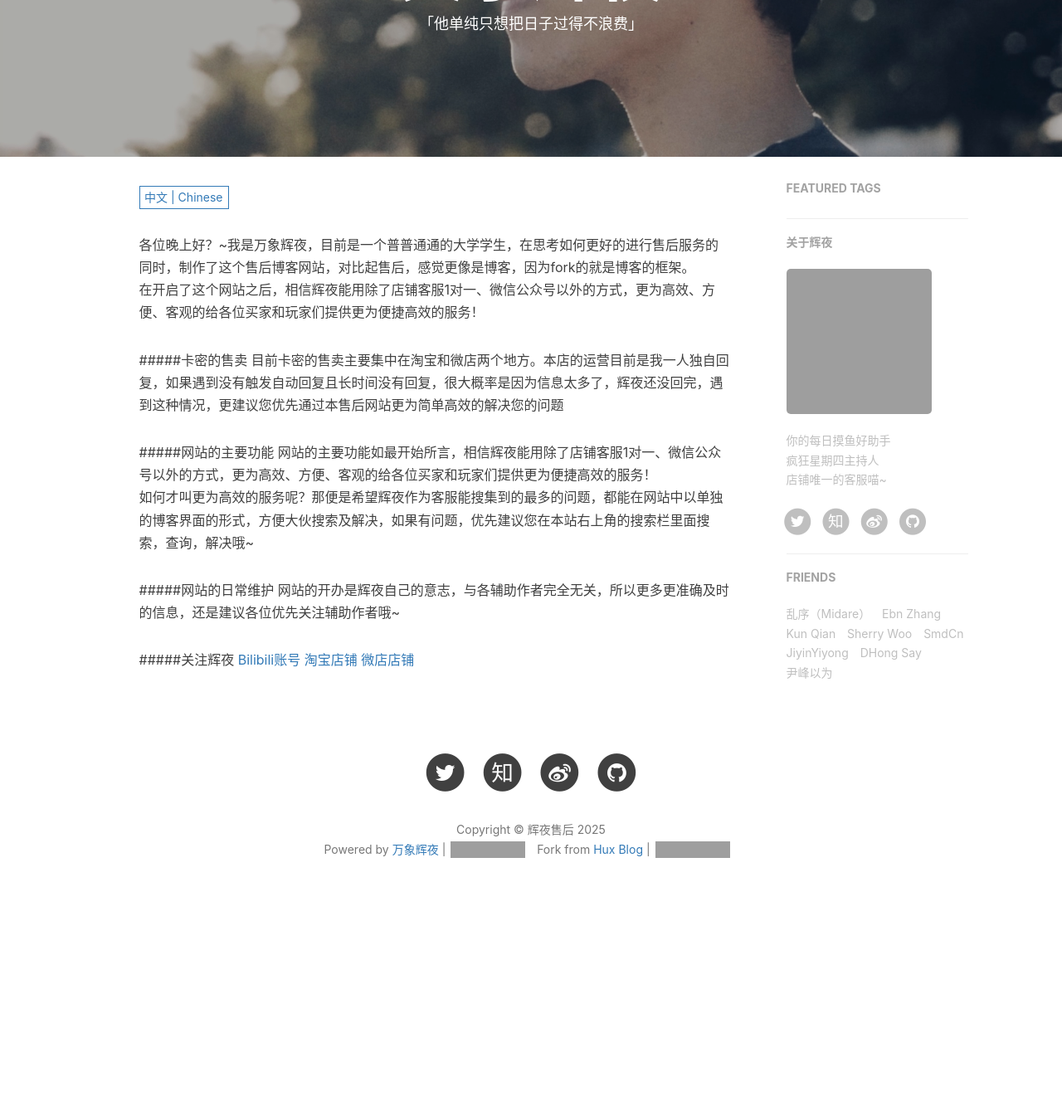
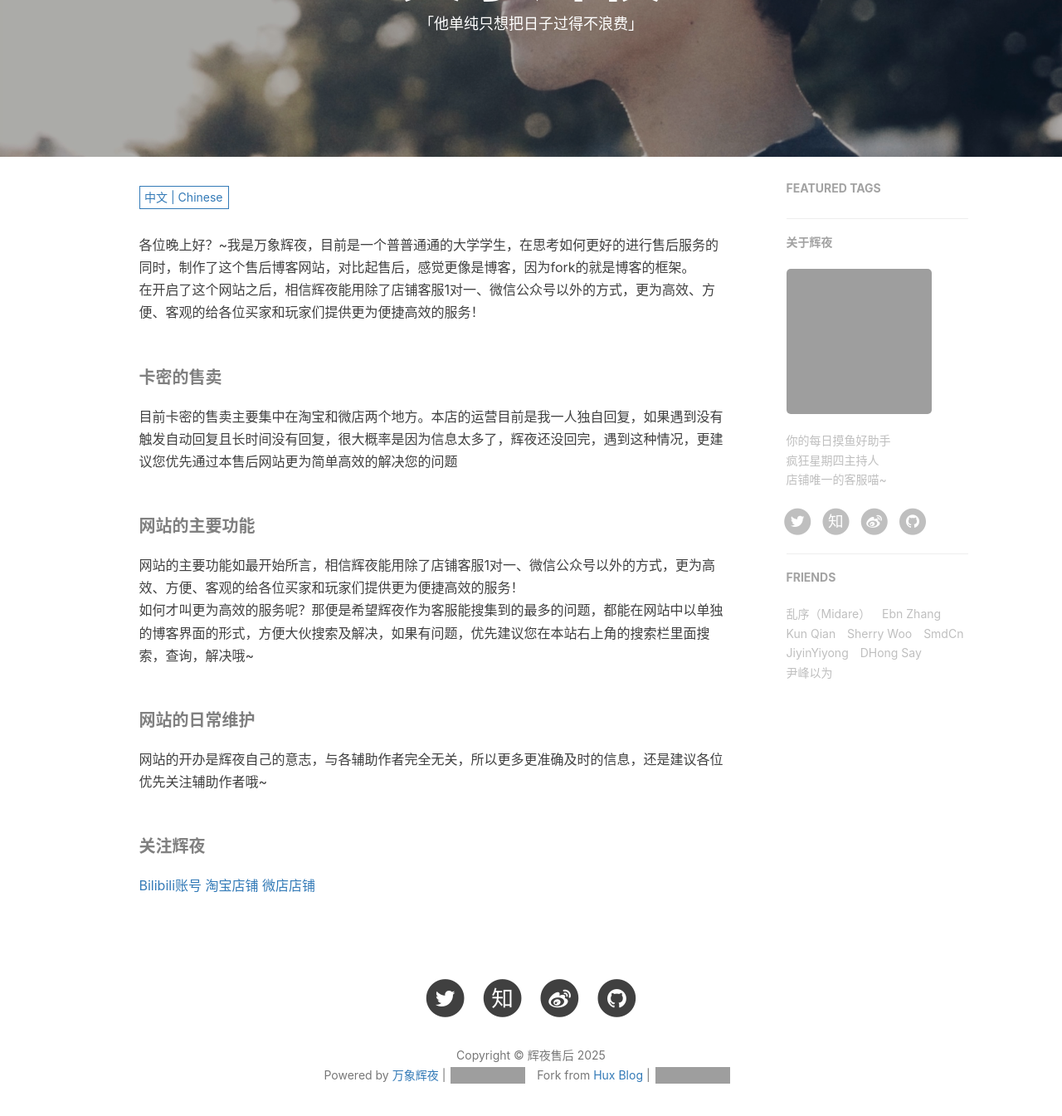
Before and after one commit to AQLagendShopinWXHY/AQLagendShopinWXHY.github.io, a Jekyll site: the page built from about.html, in a window 1280 px wide and 1400 px high, scrolled down 329 px. Shown: the top 1345 px of the window at 83% size. Built offline with Jekyll 4.4.1, drawn with Linux system fonts in a browser that asks for light colours; nearby versions of some CDN libraries; comment, search, counter and statistics services are not loaded; before the commit the page ends 1457 px from its top, so only the background shows below that; part of the change alters nothing that is shown; grey boxes are pictures that could not be loaded.

```diff
--- a/_includes/about/en.md
+++ b/_includes/about/en.md
@@ -1,18 +1,18 @@
 Hello everyone,my name is Wanxiang Huiye that is a senior student.To provide higher specification services that create this website.About this Website?This Project if fork from Huangxuan,that is be a blog more like an after-sales website.<br>Huiye believe it,this website provide more efficient, convenient, and objective services than shop service one-on-one customer service and WeChat public accounts to service Myshop's customer.
 
-#####About WebCard Sale
+##### About WebCard Sale
 Currently, sale of cards is mainly concentrated in two places: Taobao and Weidian. The operation of this store is currently being handled solely by me. If there is no robot automatic reply triggered and there is a long delay in response, it is very likely due to the high volume of messages, and Huiye have not yet finished replying. In such cases, it is more recommended that you resolve your issue through this after-sales website to get simpler and high-efficient solution.
 
-#####Main function
+##### Main function
 The main functions of the website, as initially stated, believe that Huiye can provide more efficient, convenient, and objective services to buyers and players in ways other than one-on-one customer service and WeChat public accounts!<br>What constitutes more efficient service? It means that we hope Huiye can compile the most frequently asked questions as a customer service representative and present them in a separate blog format on the website for easy searching and resolving. If there are any issues, we recommend that you first use the search bar in the upper right corner of this site to search, query, and resolve them!
 
-#####Website maintenance
+##### Website maintenance
 Website don't have solvtion about all the assist-artist,that's more recommend players focus assist-artist Bilibili to get latest news.
 
-#####关注辉夜
-[Bilibili][1]
-[Taobao][2]
-[WechatShop][3]
+##### Focus WanxiangHuiye
+[Bilibili][1]<br>
+[Taobao][2]<br>
+[WechatShop][3]<br>
 
 
 [1]: https://space.bilibili.com/36627656/
```
Also changed, not shown: _includes/about/zh.md (+4 -4 lines).
